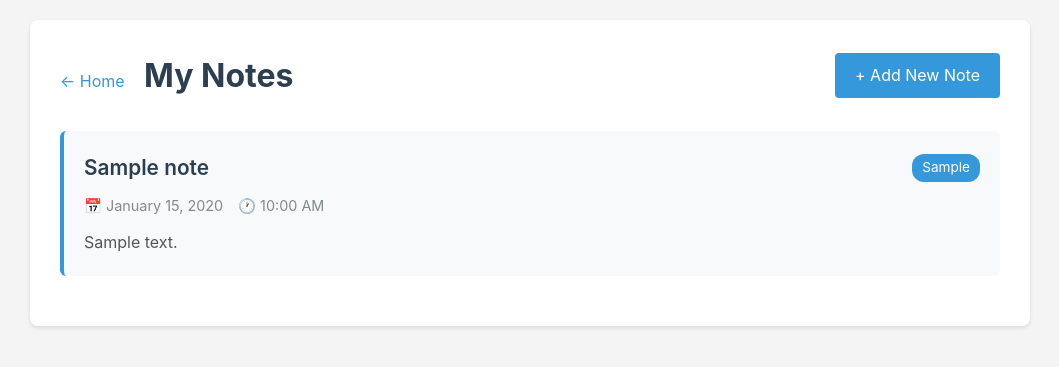
After one commit to SHANERY86/inspire_hub, a Django app: page /notes/ in a window 1280 px wide. The commit adds this page. Shown: the top 367 px of the page, without its empty margins (110-1169 px from the left). Run offline with Django 4.2, Linux system fonts and the light colour scheme; tables that the repository leaves empty hold one stand-in row (values such as "Sample post").

Commit message:
basic note recording page with postgres db

```diff
--- a/core/models.py
+++ b/core/models.py
@@ -1,3 +1,16 @@
 from django.db import models
 
-# Models will be added in the next phase
+
+class Note(models.Model):
+    """Note model matching the existing PostgreSQL table"""
+    title = models.CharField(max_length=255)
+    date = models.DateTimeField(auto_now_add=True)
+    note = models.TextField()
+    media_type = models.CharField(max_length=50)
+
+    class Meta:
+        db_table = 'note'  # Use existing table name
+        managed = False  # Don't let Django manage this table
+
+    def __str__(self):
+        return f"{self.title} - {self.date.strftime('%Y-%m-%d')}"
--- /dev/null
+++ b/core/templates/core/notes_list.html
@@ -0,0 +1,154 @@
+<!DOCTYPE html>
+<html lang="en">
+<head>
+    <meta charset="UTF-8">
+    <meta name="viewport" content="width=device-width, initial-scale=1.0">
+    <title>My Notes - Inspire Hub</title>
+    <style>
+        * {
+            margin: 0;
+            padding: 0;
+            box-sizing: border-box;
+        }
+
+        body {
+            font-family: -apple-system, BlinkMacSystemFont, 'Segoe UI', Roboto, Oxygen, Ubuntu, Cantarell, sans-serif;
+            line-height: 1.6;
+            color: #333;
+            background-color: #f4f4f4;
+            padding: 20px;
+        }
+
+        .container {
+            max-width: 1000px;
+            margin: 0 auto;
+            background: white;
+            padding: 30px;
+            border-radius: 8px;
+            box-shadow: 0 2px 4px rgba(0,0,0,0.1);
+        }
+
+        .header {
+            display: flex;
+            justify-content: space-between;
+            align-items: center;
+            margin-bottom: 30px;
+        }
+
+        h1 {
+            color: #2c3e50;
+        }
+
+        .nav-link {
+            color: #3498db;
+            text-decoration: none;
+            margin-right: 15px;
+        }
+
+        .nav-link:hover {
+            text-decoration: underline;
+        }
+
+        .btn {
+            display: inline-block;
+            background-color: #3498db;
+            color: white;
+            padding: 10px 20px;
+            text-decoration: none;
+            border-radius: 4px;
+            transition: background-color 0.2s;
+        }
+
+        .btn:hover {
+            background-color: #2980b9;
+        }
+
+        .note-card {
+            background: #f8f9fa;
+            padding: 20px;
+            margin-bottom: 20px;
+            border-radius: 6px;
+            border-left: 4px solid #3498db;
+        }
+
+        .note-header {
+            display: flex;
+            justify-content: space-between;
+            align-items: center;
+            margin-bottom: 10px;
+        }
+
+        .note-title {
+            font-size: 1.3em;
+            font-weight: 600;
+            color: #2c3e50;
+        }
+
+        .note-meta {
+            display: flex;
+            gap: 15px;
+            font-size: 0.9em;
+            color: #7f8c8d;
+            margin-bottom: 10px;
+        }
+
+        .note-badge {
+            background: #3498db;
+            color: white;
+            padding: 3px 10px;
+            border-radius: 12px;
+            font-size: 0.85em;
+        }
+
+        .note-content {
+            color: #555;
+            line-height: 1.8;
+            white-space: pre-wrap;
+        }
+
+        .empty-state {
+            text-align: center;
+            padding: 60px 20px;
+            color: #7f8c8d;
+        }
+
+        .empty-state h2 {
+            margin-bottom: 10px;
+        }
+    </style>
+</head>
+<body>
+    <div class="container">
+        <div class="header">
+            <div>
+                <a href="{% url 'core:home' %}" class="nav-link">← Home</a>
+                <h1 style="display: inline;">My Notes</h1>
+            </div>
+            <a href="{% url 'core:add_note' %}" class="btn">+ Add New Note</a>
+        </div>
+
+        {% if notes %}
+            {% for note in notes %}
+            <div class="note-card">
+                <div class="note-header">
+                    <div class="note-title">{{ note.title }}</div>
+                    <span class="note-badge">{{ note.media_type }}</span>
+                </div>
+                <div class="note-meta">
+                    <span>📅 {{ note.date|date:"F d, Y" }}</span>
+                    <span>🕐 {{ note.date|date:"g:i A" }}</span>
+                </div>
+                <div class="note-content">{{ note.note }}</div>
+            </div>
+            {% endfor %}
+        {% else %}
+            <div class="empty-state">
+                <h2>No notes yet</h2>
+                <p>Start capturing your inspiration by adding your first note!</p>
+                <br>
+                <a href="{% url 'core:add_note' %}" class="btn">Create Your First Note</a>
+            </div>
+        {% endif %}
+    </div>
+</body>
+</html>
--- a/core/urls.py
+++ b/core/urls.py
@@ -5,4 +5,6 @@ app_name = 'core'
 
 urlpatterns = [
     path('', views.home, name='home'),
+    path('add-note/', views.add_note, name='add_note'),
+    path('notes/', views.notes_list, name='notes_list'),
 ]
--- a/core/views.py
+++ b/core/views.py
@@ -1,6 +1,34 @@
-from django.shortcuts import render
+from django.shortcuts import render, redirect
+from .models import Note
 
 
 def home(request):
     """Home page view"""
     return render(request, 'core/index.html')
+
+
+def add_note(request):
+    """Add note page view"""
+    if request.method == 'POST':
+        # Get form data
+        title = request.POST.get('title')
+        note_text = request.POST.get('note')
+        media_type = request.POST.get('media_type')
+
+        # Save to database
+        Note.objects.create(
+            title=title,
+            note=note_text,
+            media_type=media_type
+        )
+
+        # Redirect to notes list
+        return redirect('core:notes_list')
+
+    return render(request, 'core/add_note.html')
+
+
+def notes_list(request):
+    """Display all notes"""
+    notes = Note.objects.all().order_by('-date')
+    return render(request, 'core/notes_list.html', {'notes': notes})
```
Also changed, not shown: core/templates/core/add_note.html (added, +123 -0 lines), core/templates/core/index.html (+18 -0 lines), inspire_hub/settings.py (+8 -4 lines).
